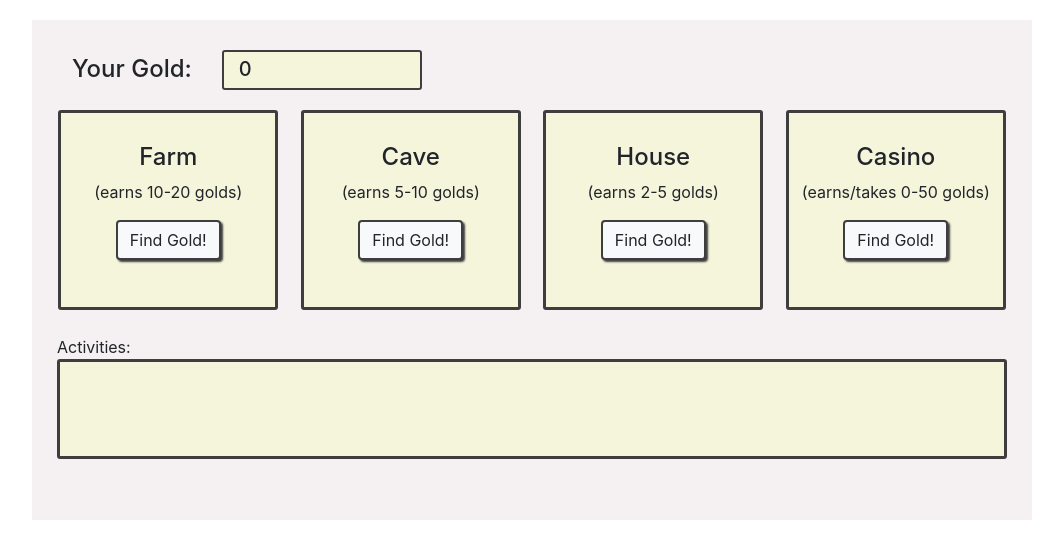
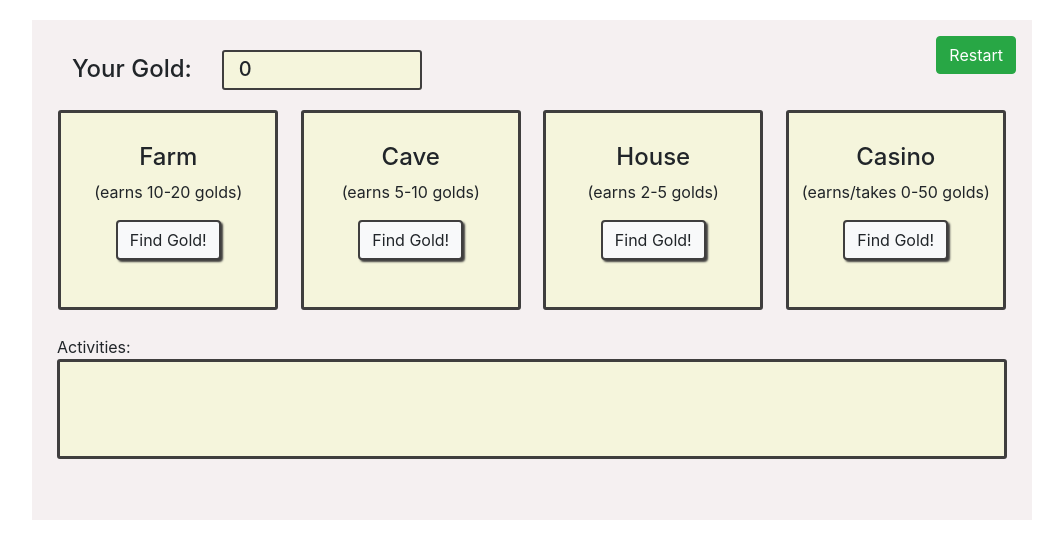
Before and after one commit to aasthaneup/django_ninjaGold, a Django app: page / in a window 1280 px wide. Shown: the top 559 px of the page, without its empty margins (108-1171 px from the left). Run offline with Django 3.2, Linux system fonts and the light colour scheme; some libraries are stand-ins or nearby versions.

Commit message:
restart button added

```diff
--- a/golden_app/templates/index.html
+++ b/golden_app/templates/index.html
@@ -11,6 +11,7 @@
 </head>
 <body>
     <div class="main_container">
+        <a href="/clear" class="btn btn-success float-right mt-3 mr-3">Restart</a>
         <div class="goldcounter">
             <h4>Your Gold: </h4>
             <div class="goldnumber">
```
Also changed, not shown: db.sqlite3.
